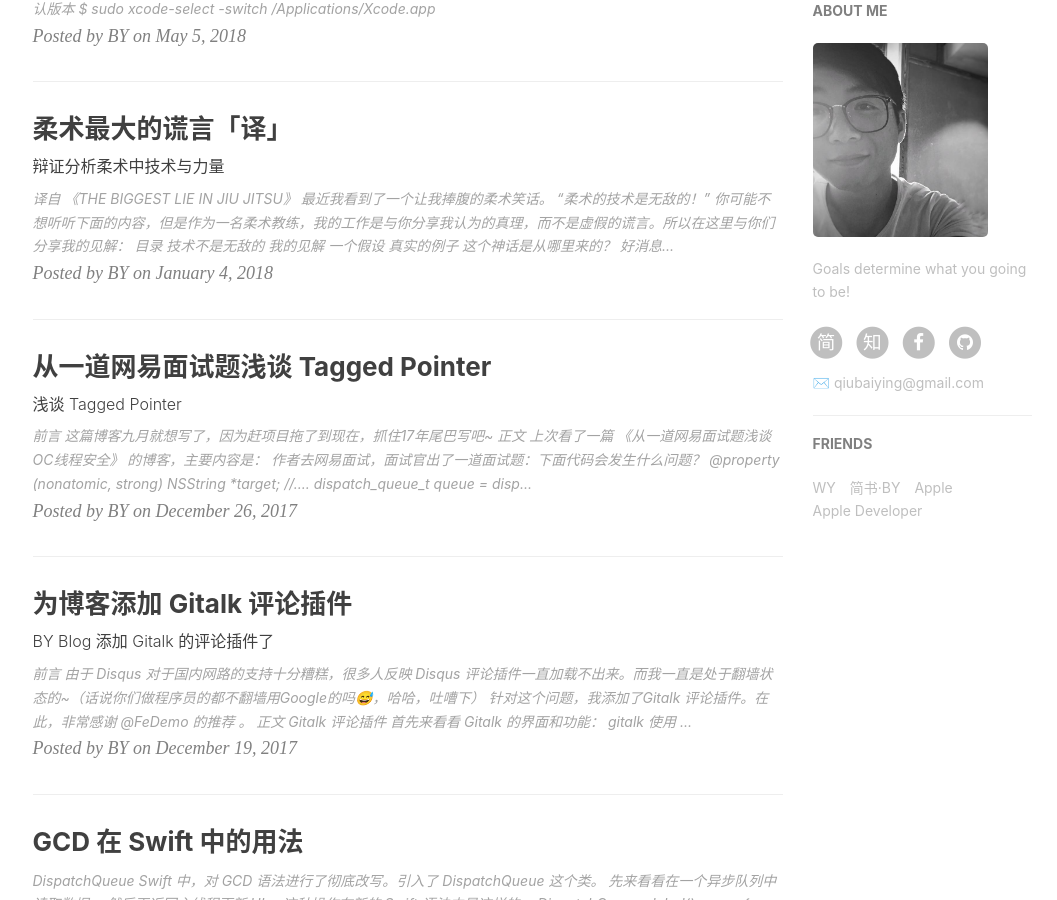
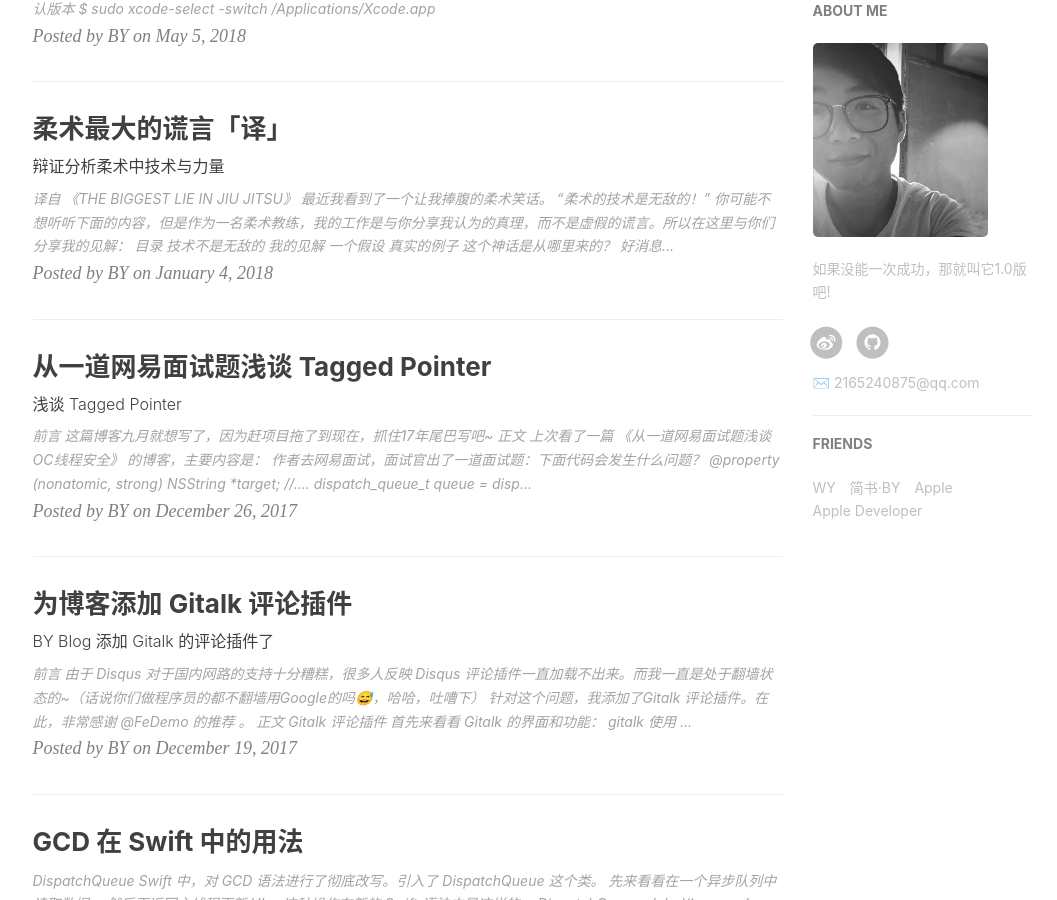
Before and after one commit to XXXJW/XXXJW.github.io, a Jekyll site: the page built from index.html, in a window 1280 px wide and 900 px high, scrolled down 807 px. Shown: the whole window, without its empty margins (135-1192 px from the left). Built offline with Jekyll 4.4.1, drawn with Linux system fonts in a browser that asks for light colours; nearby versions of some CDN libraries; the list of posts is cut into pages by our own code; comment, search, counter and statistics services are not loaded; some of the changed lines change nothing that is shown.

Commit message:
Update _config.yml

```diff
--- a/_config.yml
+++ b/_config.yml
@@ -1,28 +1,28 @@
 # Site settings
 title: BY Blog
-SEOTitle: 柏荧的博客 | BY Blog
+SEOTitle: XXXJW的博客 | BY Blog
 header-img: img/post-bg-desk.jpg
-email: qiubaiying@gmail.com
-description: "Every failure is leading towards success."
-keyword: "BY, BY Blog, 柏荧的博客, qiubaiying, 邱柏荧, iOS, Apple, iPhone"
-url: "http://qiubaiying.github.io"          # your host, for absolute URL
+email: 2165240875@qq.com
+description: "ANDROID开发记录"
+keyword: "BY, BY Blog, XXXJW的博客, XJW, android, iOS, Apple, iPhone"
+url: "http://https://XXXJW.github.io"          # your host, for absolute URL
 baseurl: ""      # for example, '/blog' if your blog hosted on 'host/blog'
-github_repo: "https://github.com/qiubaiying/qiubaiying.github.io.git" # you code repository
+github_repo: "https://github.com/XXXJW/XXXJW.github.io.git" # you code repository
 
 # Sidebar settings
 sidebar: true                           # whether or not using Sidebar.
-sidebar-about-description: "Goals determine what you going to be!"
+sidebar-about-description: "如果没能一次成功，那就叫它1.0版吧!"
 sidebar-avatar: /img/about-BY-gentle.jpg      # use absolute URL, seeing it's used in both `/` and `/about/`
 
 
 
 # SNS settings
 RSS: false
-# weibo_username:     qiubaiying
-zhihu_username:     qiubaiying
-github_username:    qiubaiying
-facebook_username:  baiying.qiu.7
-jianshu_username:   e71990ada2fd
+weibo_username:     XxxJw
+#zhihu_username:     qiubaiying
+github_username:    XXXJW
+#facebook_username:  baiying.qiu.7
+#jianshu_username:   e71990ada2fd
 #twitter_username:   qiubaiying
 
 
```
